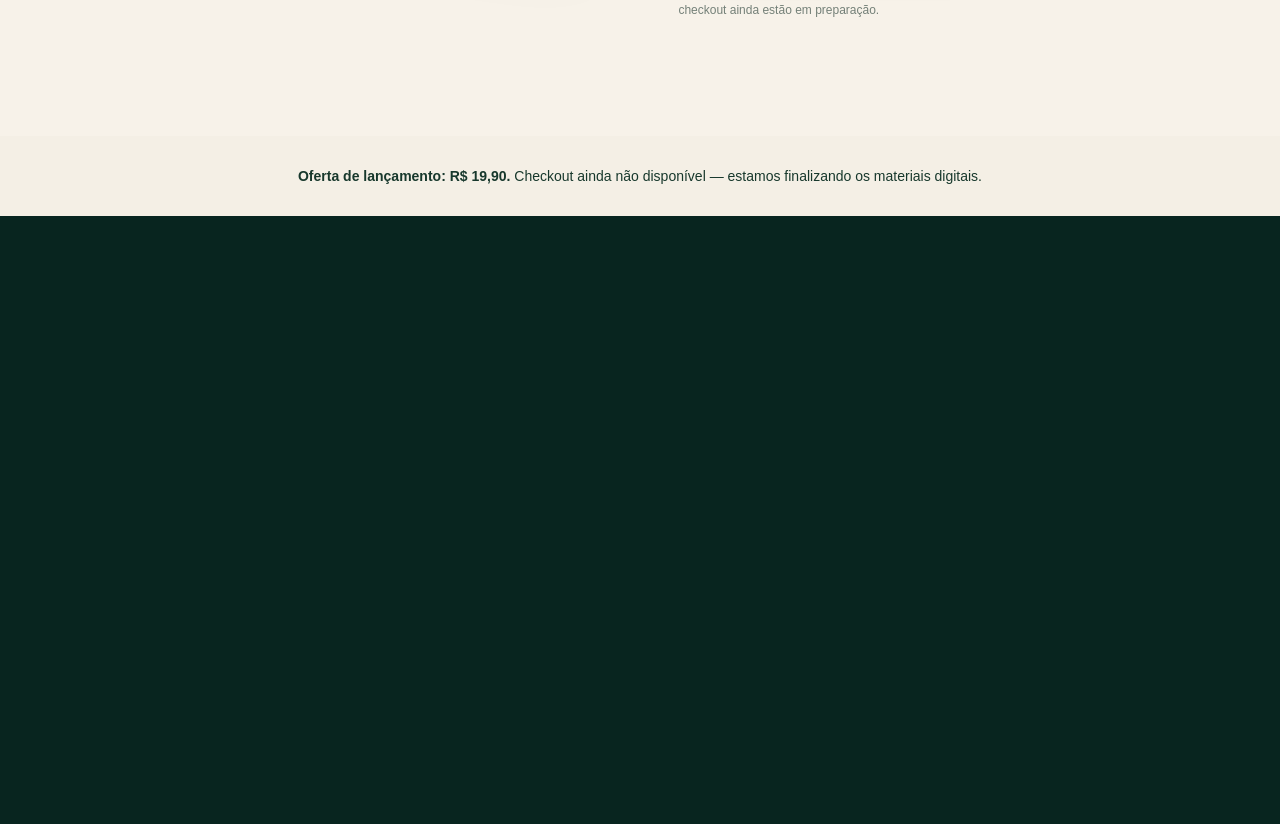
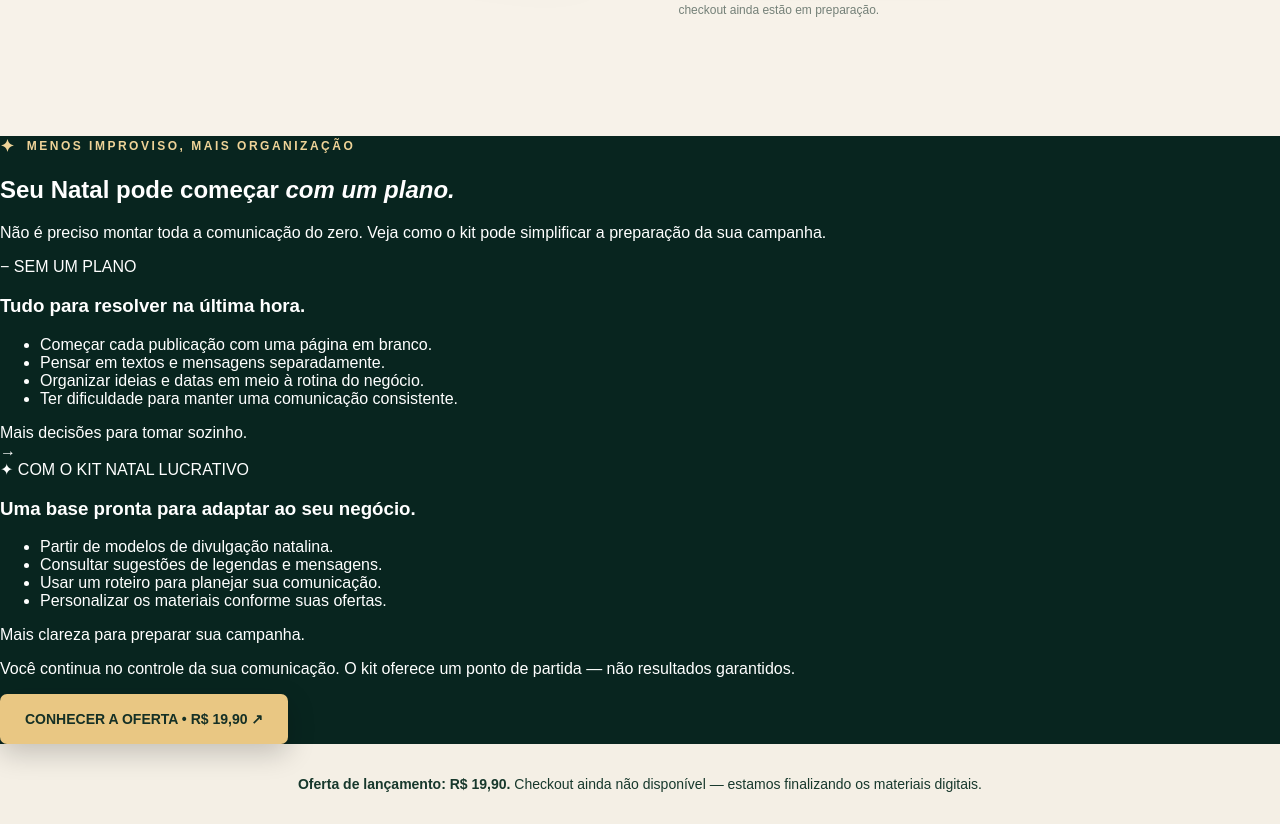
Before and after one commit to dramaflix2026-stack/natal-lucrativo-2026, a Next.js app: page / in a window 1280 px wide. Shown: the part 2060-2884 px from the top of the page. Before the commit the page ends 2276 px from the top, so only its background shows below. Built offline with nearby package versions, Linux system fonts and the light colour scheme.

Commit message:
feat: add approved before-and-after Christmas campaign benefits section

```diff
--- a/app/page.jsx
+++ b/app/page.jsx
@@ -77,7 +77,43 @@ export default function Home(){
         </div>
       </div>
     </section>
+    <section id="beneficios" className="benefits-section" aria-labelledby="benefits-title">
+      <div className="benefits-heading">
+        <div className="eyebrow">Menos improviso, mais organização</div>
+        <h2 id="benefits-title">Seu Natal pode começar <em>com um plano.</em></h2>
+        <p>Não é preciso montar toda a comunicação do zero. Veja como o kit pode simplificar a preparação da sua campanha.</p>
+      </div>
+      <div className="comparison" aria-label="Comparação entre preparar a divulgação do zero e com apoio do kit">
+        <article className="comparison-panel comparison-before">
+          <div className="comparison-label"><span className="comparison-symbol">−</span> SEM UM PLANO</div>
+          <h3>Tudo para resolver na última hora.</h3>
+          <ul>
+            <li>Começar cada publicação com uma página em branco.</li>
+            <li>Pensar em textos e mensagens separadamente.</li>
+            <li>Organizar ideias e datas em meio à rotina do negócio.</li>
+            <li>Ter dificuldade para manter uma comunicação consistente.</li>
+          </ul>
+          <div className="comparison-foot">Mais decisões para tomar sozinho.</div>
+        </article>
+        <div className="comparison-arrow" aria-hidden="true">→</div>
+        <article className="comparison-panel comparison-after">
+          <div className="comparison-label"><span className="comparison-symbol">✦</span> COM O KIT NATAL LUCRATIVO</div>
+          <h3>Uma base pronta para adaptar ao seu negócio.</h3>
+          <ul>
+            <li>Partir de modelos de divulgação natalina.</li>
+            <li>Consultar sugestões de legendas e mensagens.</li>
+            <li>Usar um roteiro para planejar sua comunicação.</li>
+            <li>Personalizar os materiais conforme suas ofertas.</li>
+          </ul>
+          <div className="comparison-foot">Mais clareza para preparar sua campanha.</div>
+        </article>
+      </div>
+      <div className="benefits-bottom">
+        <p>Você continua no controle da sua comunicação. O kit oferece um ponto de partida — não resultados garantidos.</p>
+        <a className="btn" href="#compra">CONHECER A OFERTA • R$ 19,90 ↗</a>
+      </div>
+    </section>
     <section id="compra" className="next-anchor"><p><strong>Oferta de lançamento: R$ 19,90.</strong> Checkout ainda não disponível — estamos finalizando os materiais digitais.</p></section>
-    <div id="beneficios" aria-hidden="true"/><div id="duvidas" aria-hidden="true"/>
+    <div id="duvidas" aria-hidden="true"/>
   </main>;
 }
```
